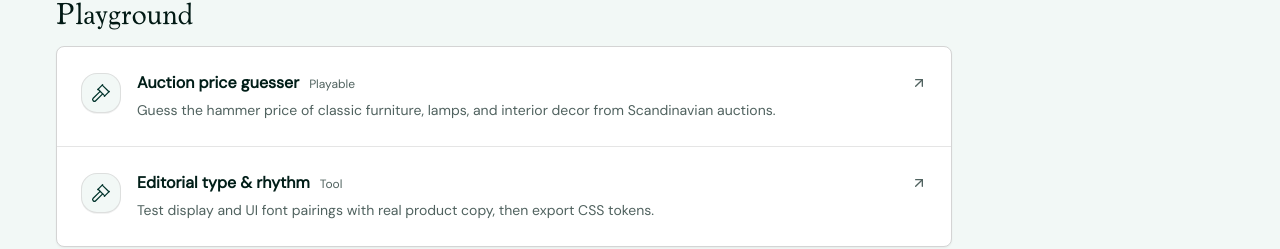
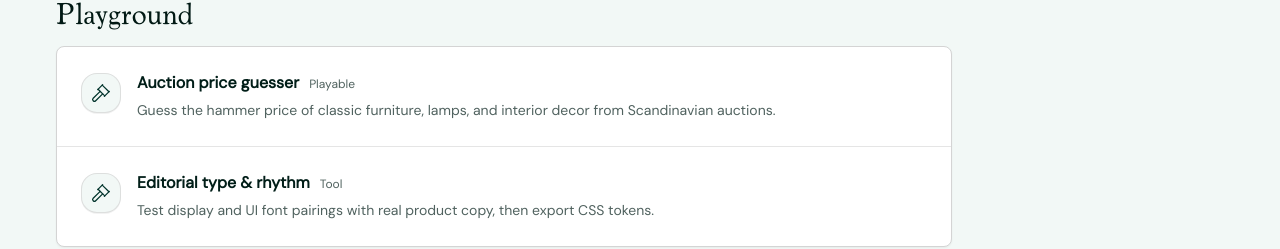
Before and after one commit to bergets/kohl-design, a Next.js app: page /projects in a window 1280 px wide. Shown: the part 331-580 px from the top of the page. Built offline with nearby package versions, Linux system fonts and the light colour scheme.

Commit message:
chore(projects): remove arrows from Playground items

```diff
--- a/app/projects/page.tsx
+++ b/app/projects/page.tsx
@@ -90,7 +90,6 @@ export default function ProjectsPage() {
                         </p>
                       </div>
                     </div>
-                    <ArrowUpRight className="size-4 text-muted-foreground group-hover:text-primary transition-transform group-hover:translate-x-0.5 group-hover:-translate-y-0.5 shrink-0 mt-1" />
                   </Link>
                 ))}
               </div>
```
